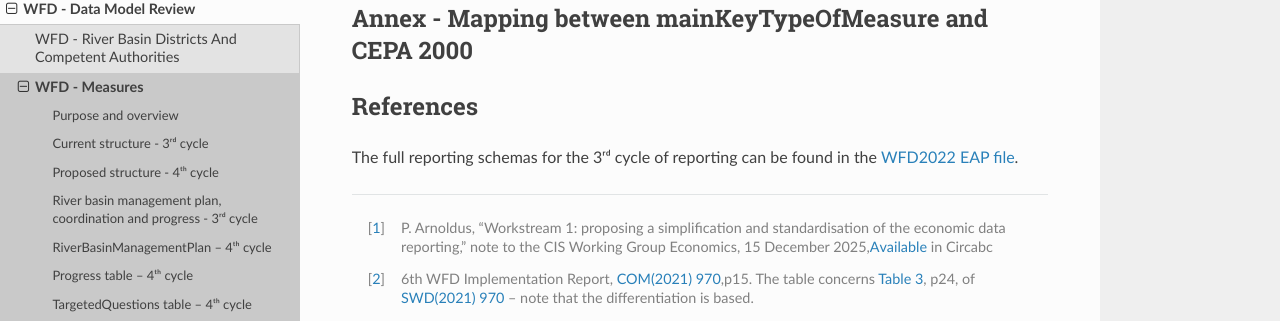
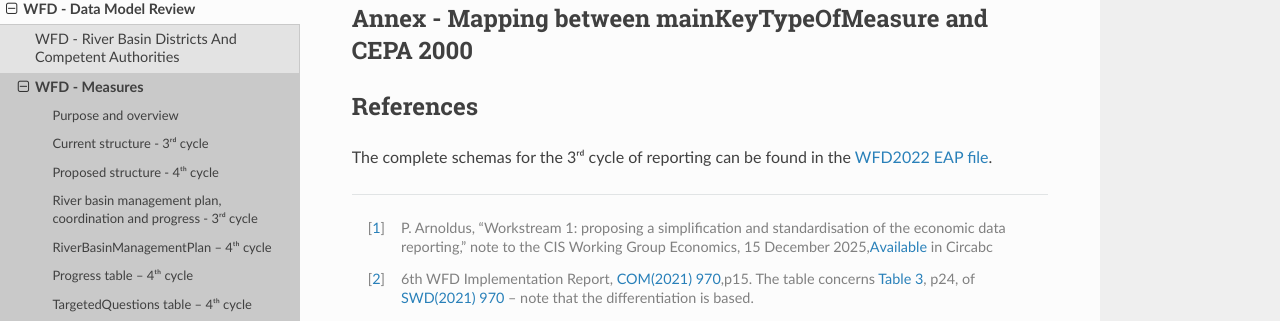
Before and after one commit to eeadata/WISE.WFD.Documentation, a Sphinx documentation site: the page built from docs/DataModelReview/WFDMeasures.md, in a window 1280 px wide and 900 px high, scrolled down 16782 px. Shown: the part 110-431 px from the top of the window. Built offline with Sphinx 7.4.7 and the Read the Docs theme 3.1.0, drawn with Linux system fonts in a browser that asks for light colours; formulas are drawn with MathJax 3.

Commit message:
Minor edits

```diff
--- a/docs/DataModelReview/WFDMeasures.md
+++ b/docs/DataModelReview/WFDMeasures.md
@@ -543,4 +543,4 @@ Based on the information in (http://publications.europa.eu/resource/dataset/cepa
 
 ## References
 
-The full reporting schemas for the 3ʳᵈ cycle of reporting can be found in the [WFD2022 EAP file](https://cdr.eionet.europa.eu/help/WFD/WFD_715_2022/UML%20Data%20specification/WFD2022.EAP).
+The complete schemas for the 3ʳᵈ cycle of reporting can be found in the [WFD2022 EAP file](https://cdr.eionet.europa.eu/help/WFD/WFD_715_2022/UML%20Data%20specification/WFD2022.EAP).
```
Also changed, not shown: docs/DataModelReview/WFDExemptions.md (+1 -1 lines).
